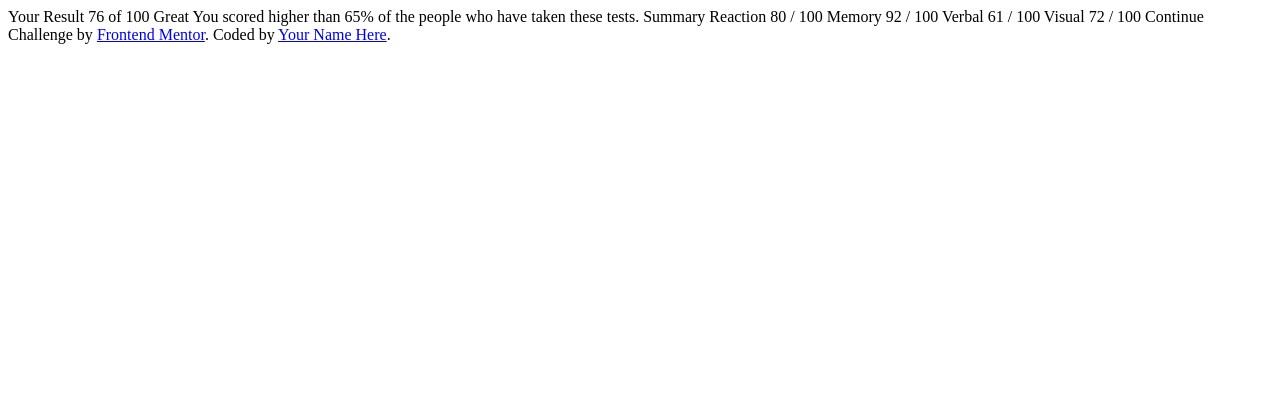
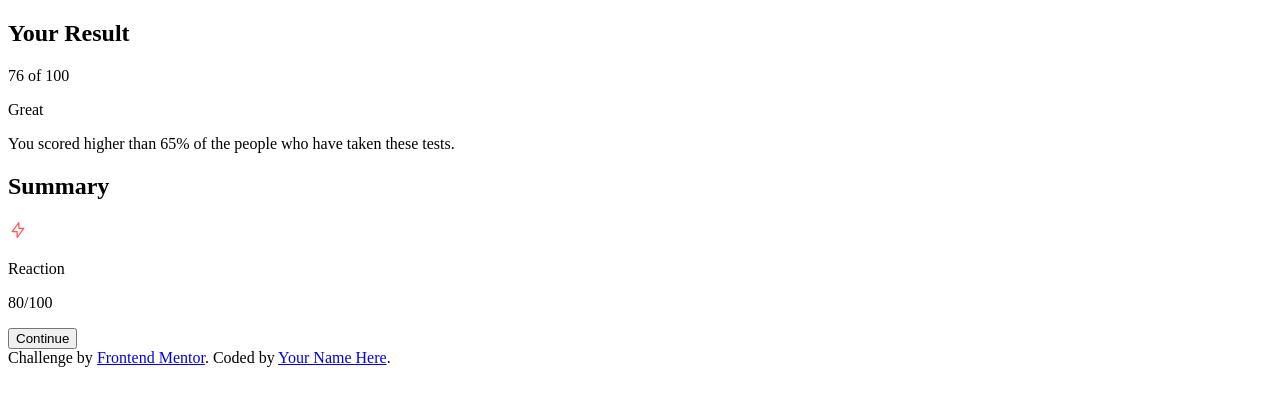
Before and after one commit to harpreet-singh-147/frontend-mentor-results-component, a plain HTML site: page index.html in a window 1280 px wide. Drawn offline with Linux system fonts and the light colour scheme.

Commit message:
added initial html

```diff
--- a/index.html
+++ b/index.html
@@ -10,21 +10,53 @@
 
 <body>
 
+  <main class="results">
+
+    <article class="results-container">
+
+      <div class="results__result">
+        <header class="results__header">
+          <h2 class="results__heading">Your Result</h2>
+        </header>
+        <p class="results__score-container">
+          <span class="results__score">76</span>
+          <span class="results__score-absolute">of 100</span>
+        </p>
+        <p class="results__level">Great</p>
+        <p class="results__feedback">You scored higher than 65% of the people who have taken these tests.</p>
+      </div>
+
+      <div class="results__summary">
+        <header class="results__summary-header">
+          <h2 class="results__summary-heading">Summary</h2>
+        </header>
+        <div class="results__stats-container">
+          <div class="results__stat reaction">
+            <div class="results__stat-text-container">
+              <div class="results__icon-container">
+                <img src="assets/images/icon-reaction.svg" alt="">
+              </div>
+              <p class="results__stat-text">Reaction</p>
+            </div>
+            <div class="results__stat-score">
+              <p class="results__stat-score"><span class="results__score-bold">80</span>/100</p>
+            </div>
+          </div>
+        </div>
+
+        <button>Continue</button>
+      </div>
+
+    </article>
+
+  </main>
 
 
-  Your Result
-  76
-  of 100
 
-  Great
-  You scored higher than 65% of the people who have taken these tests.
 
-  Summary
 
-  Reaction
-  80 / 100
 
-  Memory
+  <!-- Memory
   92 / 100
 
   Verbal
@@ -33,7 +65,7 @@
   Visual
   72 / 100
 
-  Continue
+  Continue -->
 
   <footer class="attribution">
     Challenge by <a href="https://www.frontendmentor.io?ref=challenge" target="_blank">Frontend Mentor</a>.
```
